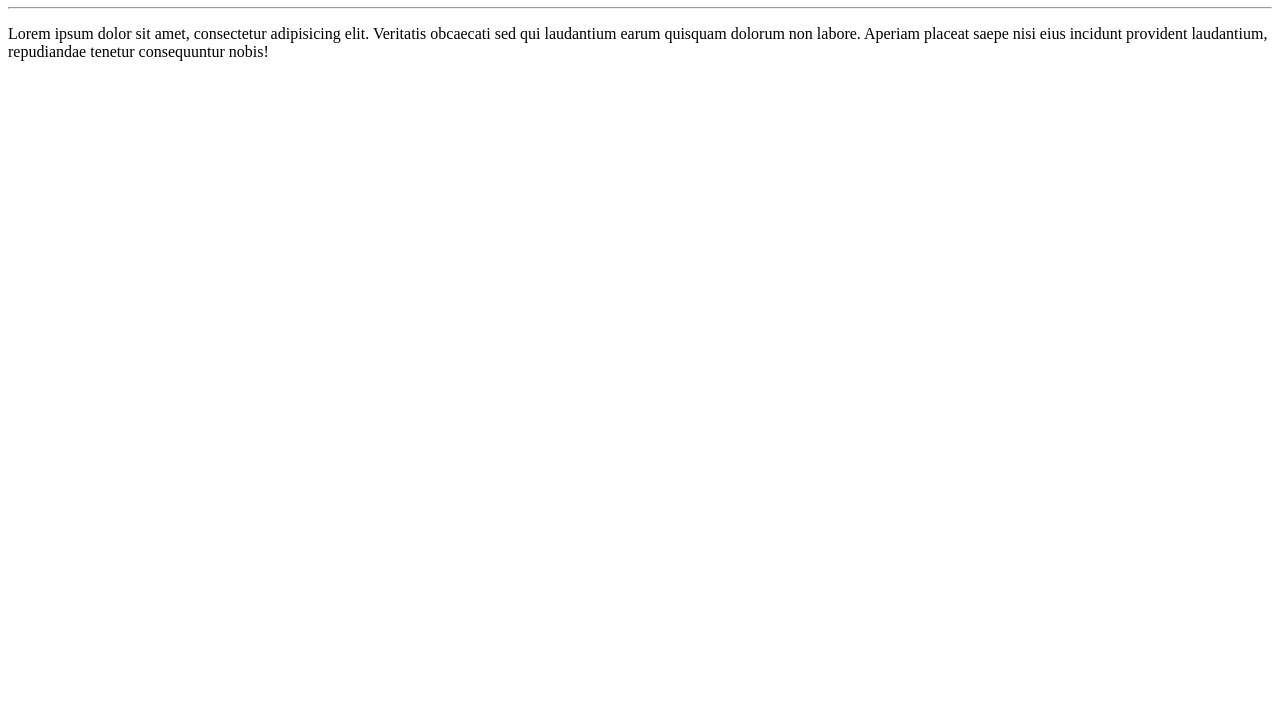
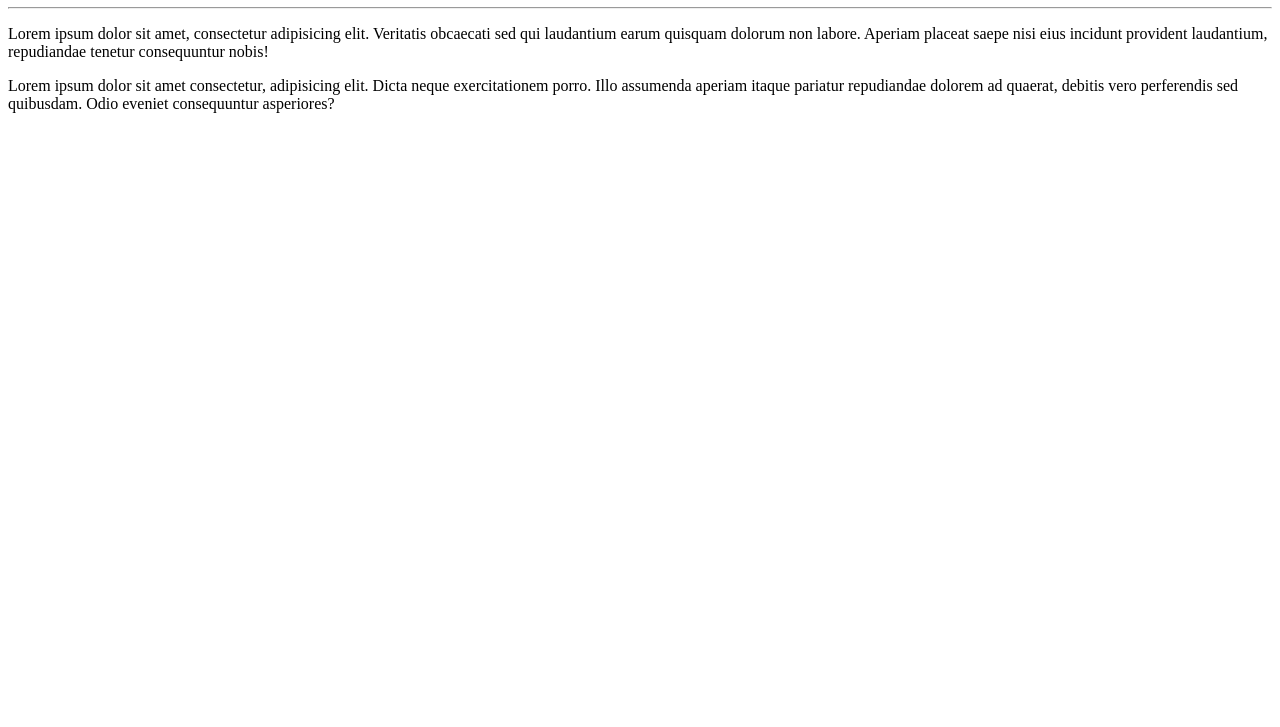
Before and after one commit to lazarosantosbx/Hello-World, a plain HTML site: page site-exemplo/index.html in a window 1280 px wide. Shown: the part 73-800 px from the top of the page. Drawn offline with Linux system fonts and the light colour scheme.

Commit message:
adicionei um parágrafo

```diff
--- a/site-exemplo/index.html
+++ b/site-exemplo/index.html
@@ -10,5 +10,6 @@
     <h1>Hello, World!</h1>
     <hr>
     <p>Lorem ipsum dolor sit amet, consectetur adipisicing elit. Veritatis obcaecati sed qui laudantium earum quisquam dolorum non labore. Aperiam placeat saepe nisi eius incidunt provident laudantium, repudiandae tenetur consequuntur nobis!</p>
+    <p>Lorem ipsum dolor sit amet consectetur, adipisicing elit. Dicta neque exercitationem porro. Illo assumenda aperiam itaque pariatur repudiandae dolorem ad quaerat, debitis vero perferendis sed quibusdam. Odio eveniet consequuntur asperiores?</p>
 </body>
 </html>
```
